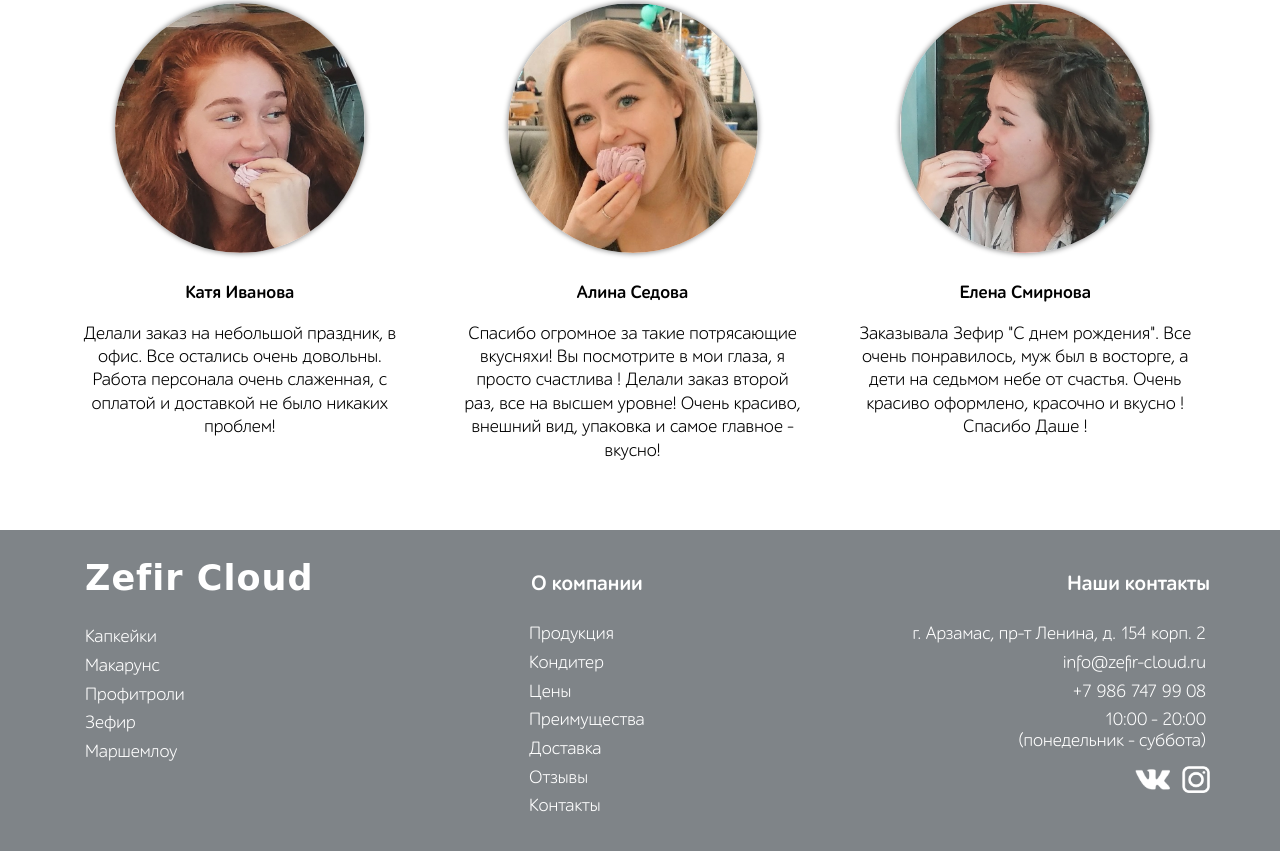
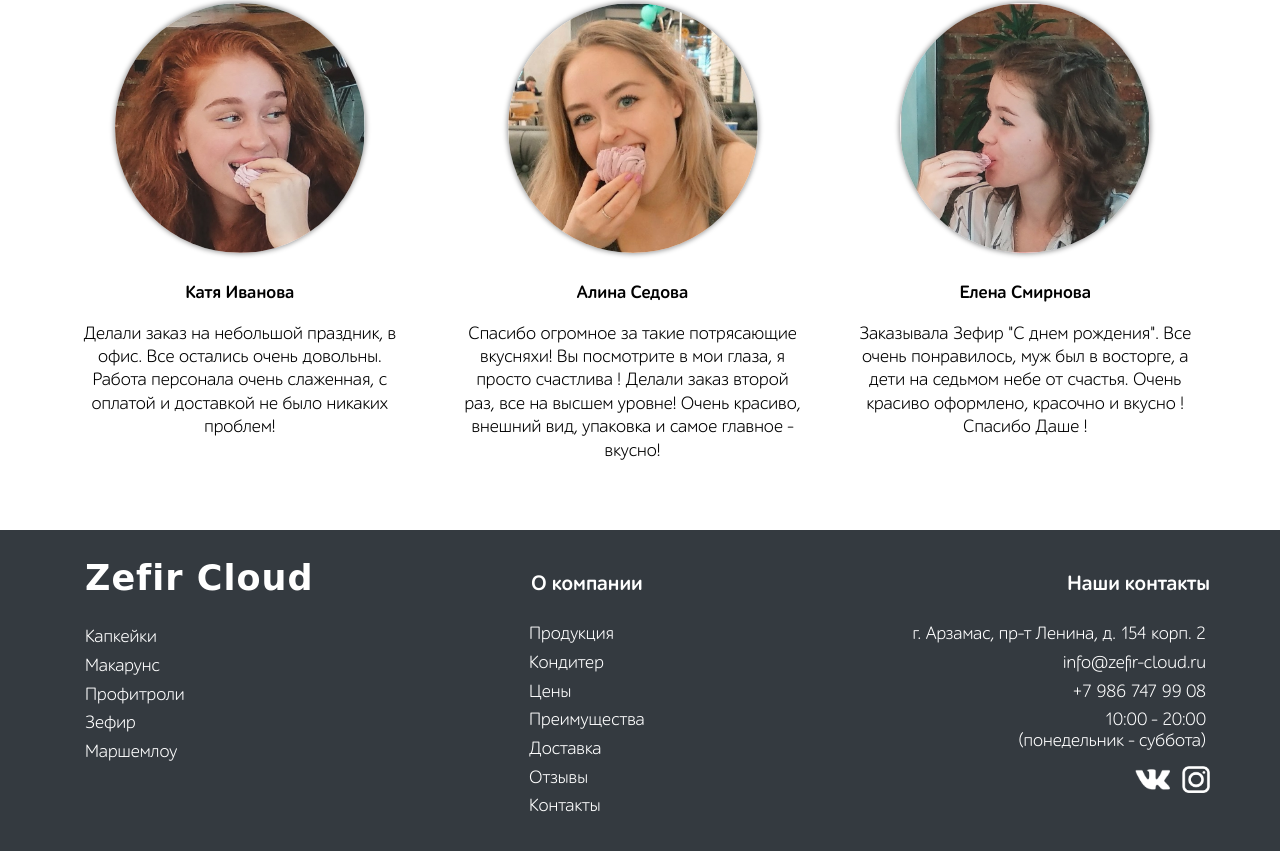
Before and after one commit to pomehy/zefir-cloud, a plain HTML site: page index.html in a window 1280 px wide. Shown: the part 4970-5821 px from the top of the page. Drawn offline with nearby package versions, Linux system fonts and the light colour scheme; files whose address does not match are found by name; a web font is replaced by a local one.

Commit message:
fix page-footer bgcolor

```diff
--- a/css/main.css
+++ b/css/main.css
@@ -868,7 +868,7 @@ body {
     display: flex;
     padding-top: 20px;
     padding-bottom: 20px;
-    background-color: #7F8488;
+    background-color: #343a40;
 }
 
 .page-footer .logo {
```
